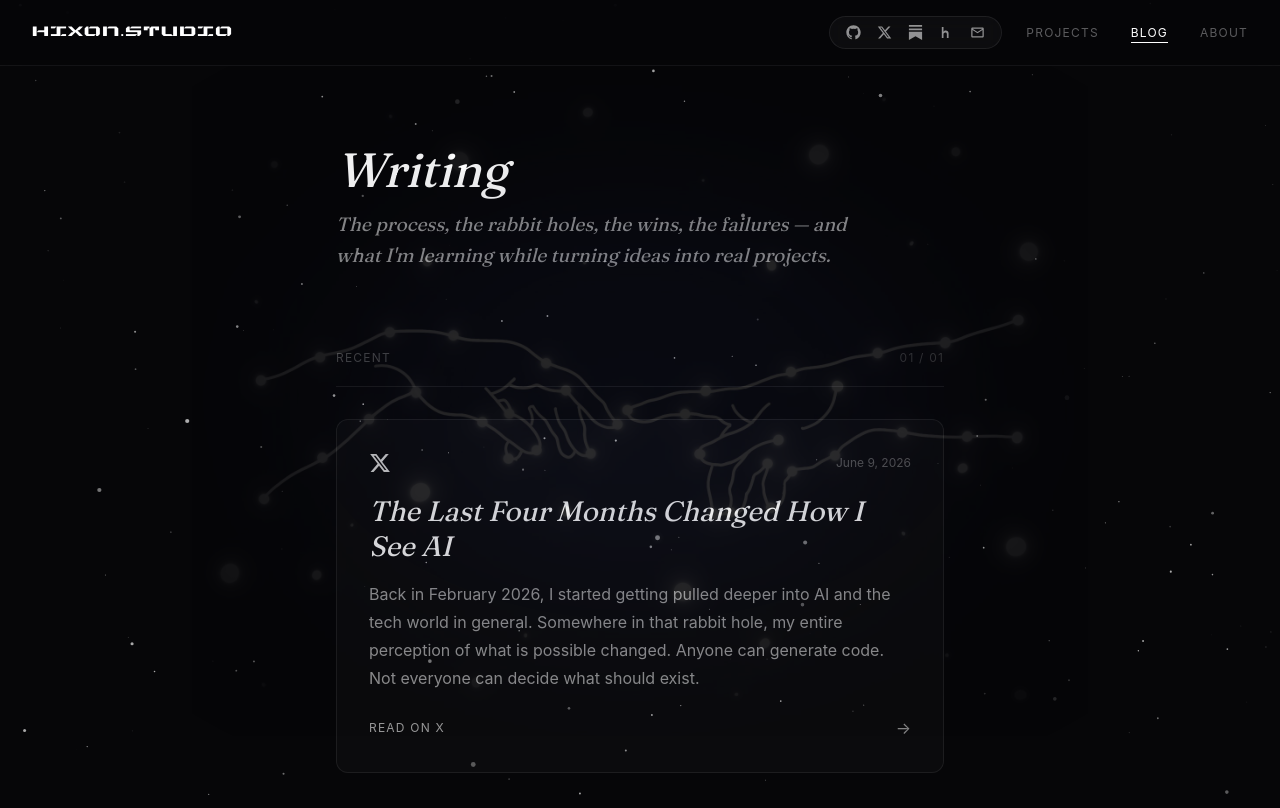
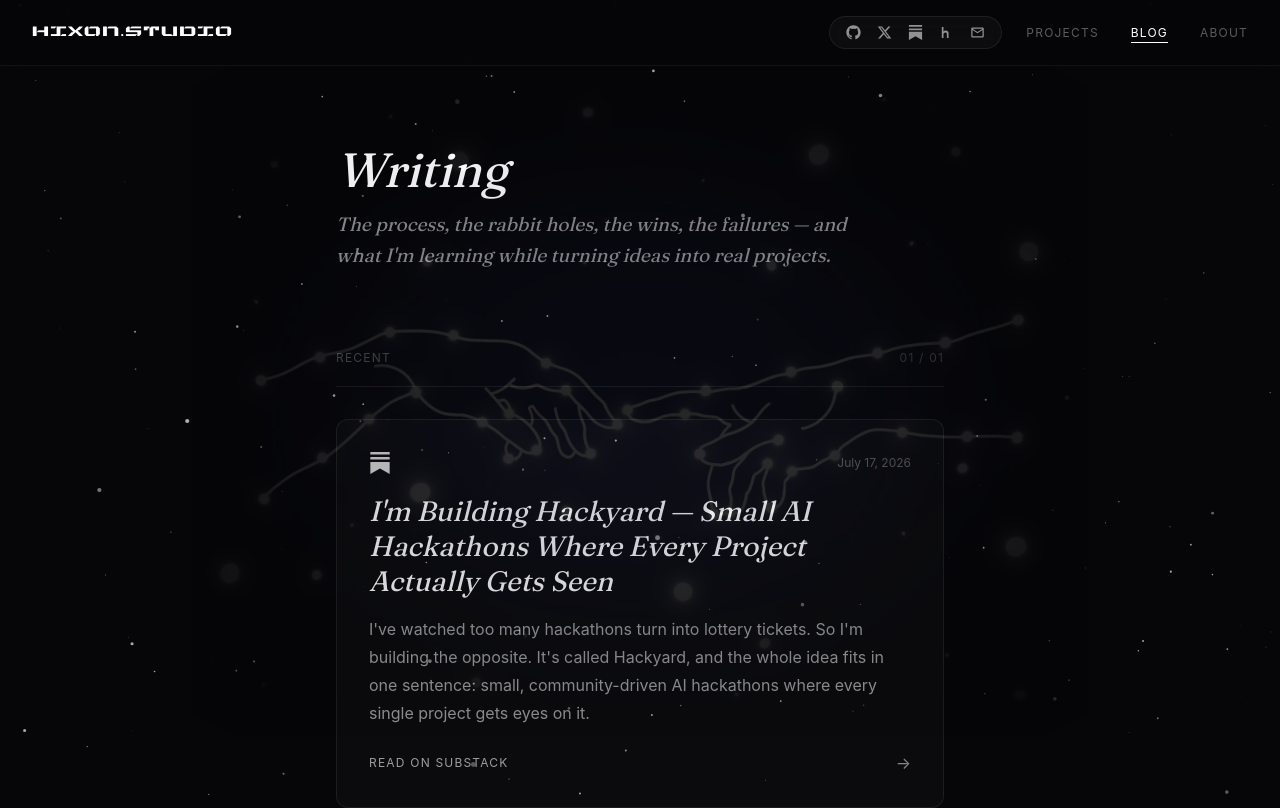
Before and after one commit to Ephpha/hixonstudio, a Next.js app: page /blog in a window 1280 px wide. Shown: the top 808 px of the page. Built offline with nearby package versions, Linux system fonts and the light colour scheme.

Commit message:
feat(blog): add Hackyard Substack article to Recent writing
Co-Authored-By: Claude Opus 4.6 <noreply@anthropic.com>

```diff
--- a/components/BlogClient.tsx
+++ b/components/BlogClient.tsx
@@ -60,6 +60,16 @@ type WritingLink = {
 };
 
 const recent: WritingLink[] = [
+  {
+    platform: "substack",
+    date: "July 17, 2026",
+    title:
+      "I'm Building Hackyard — Small AI Hackathons Where Every Project Actually Gets Seen",
+    excerpt:
+      "I've watched too many hackathons turn into lottery tickets. So I'm building the opposite. It's called Hackyard, and the whole idea fits in one sentence: small, community-driven AI hackathons where every single project gets eyes on it.",
+    href: "https://hixly.substack.com/p/im-building-hackyard-small-ai-hackathons",
+    cta: "Read on Substack",
+  },
   {
     platform: "x",
     date: "June 9, 2026",
```
